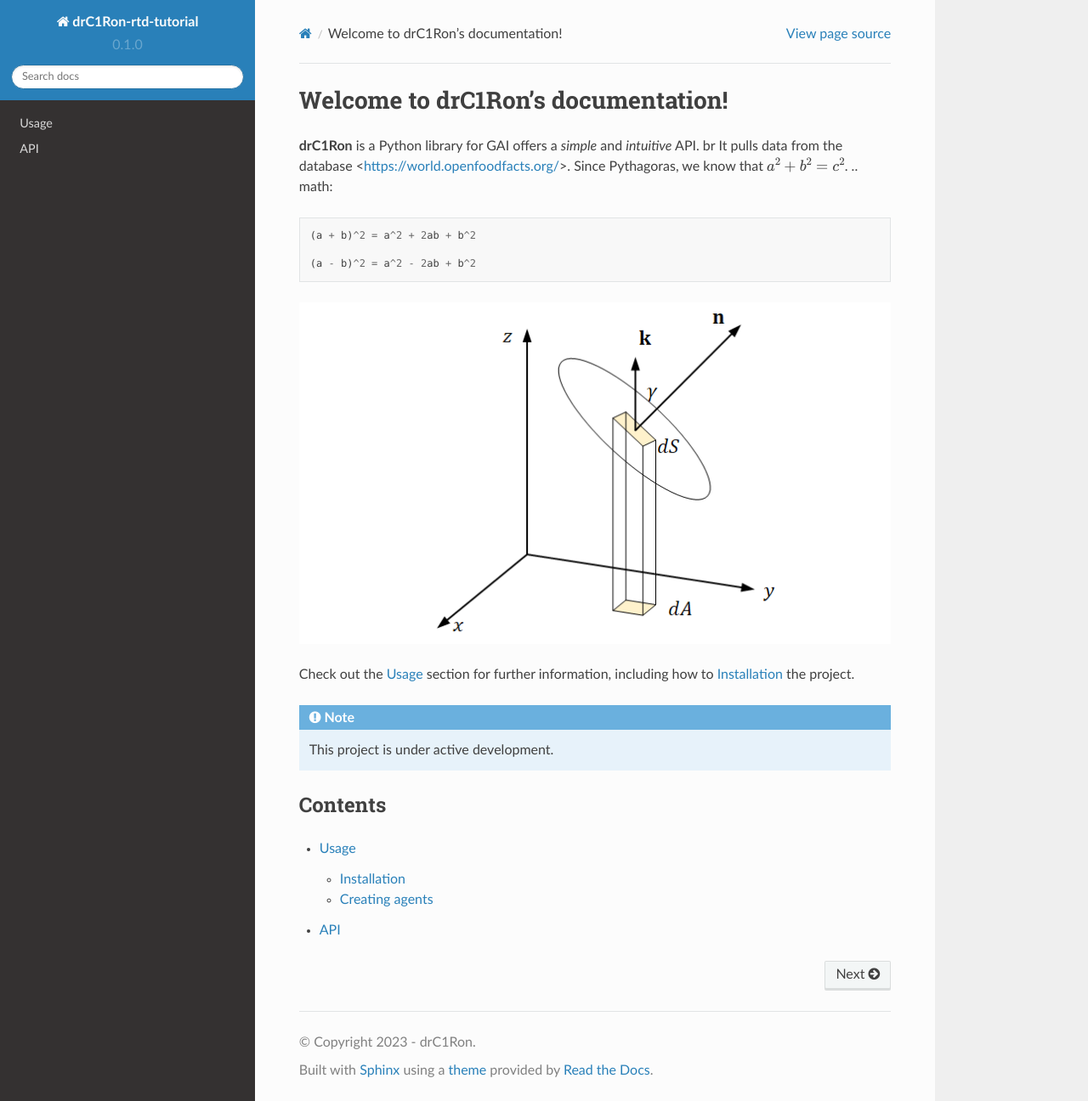
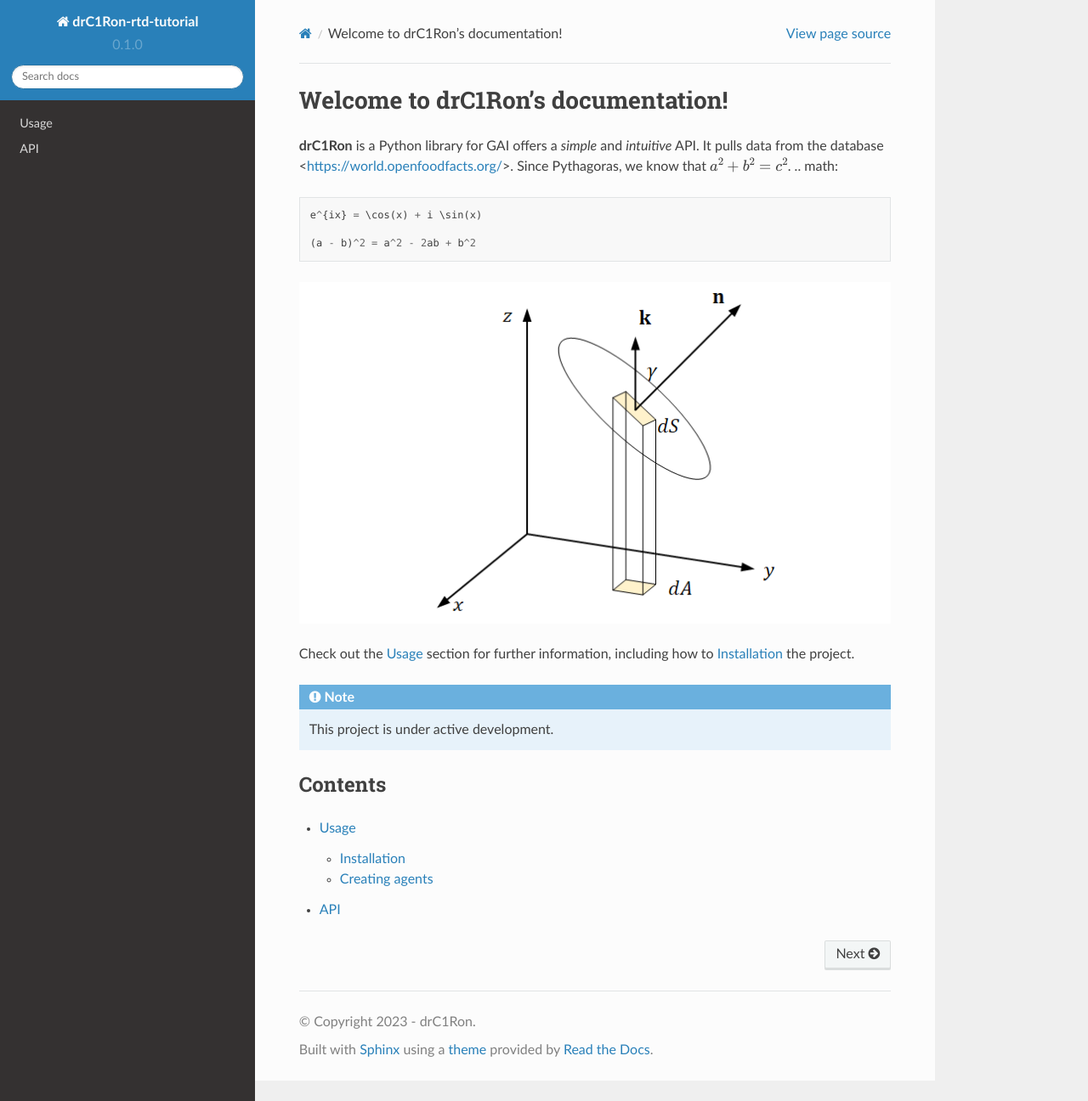
Before and after one commit to drC1Ron/readthedocs-tut, a Sphinx documentation site: the page built from docs/source/index.rst, in a window 1280 px wide and 1296 px high. Shown: the whole window at 85% size. Built offline with Sphinx 7.4.7 and the Read the Docs theme 2.0.0, drawn with Linux system fonts in a browser that asks for light colours.

Commit message:
Update index.rst

```diff
--- a/docs/source/index.rst
+++ b/docs/source/index.rst
@@ -2,12 +2,12 @@
 Welcome to drC1Ron's documentation!
 ===================================
 
-**drC1Ron** is a Python library for GAI offers a *simple* and *intuitive* API.  \br
+**drC1Ron** is a Python library for GAI offers a *simple* and *intuitive* API.
 It pulls data from the database <https://world.openfoodfacts.org/>.
 Since Pythagoras, we know that :math:`a^2 + b^2 = c^2`.
 .. math::
 
-   (a + b)^2 = a^2 + 2ab + b^2
+   e^{ix} = \cos(x) + i \sin(x)
 
    (a - b)^2 = a^2 - 2ab + b^2
 
```
